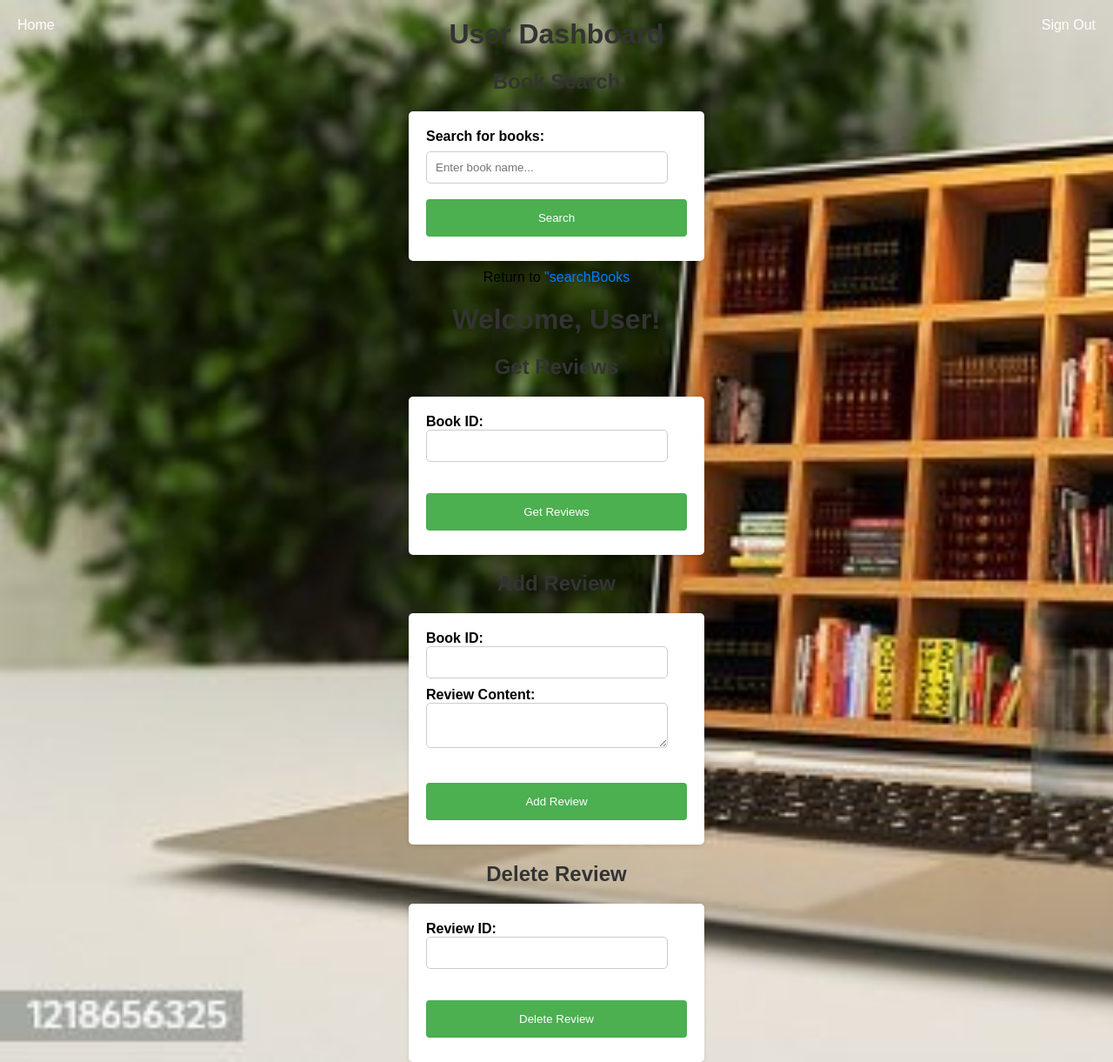
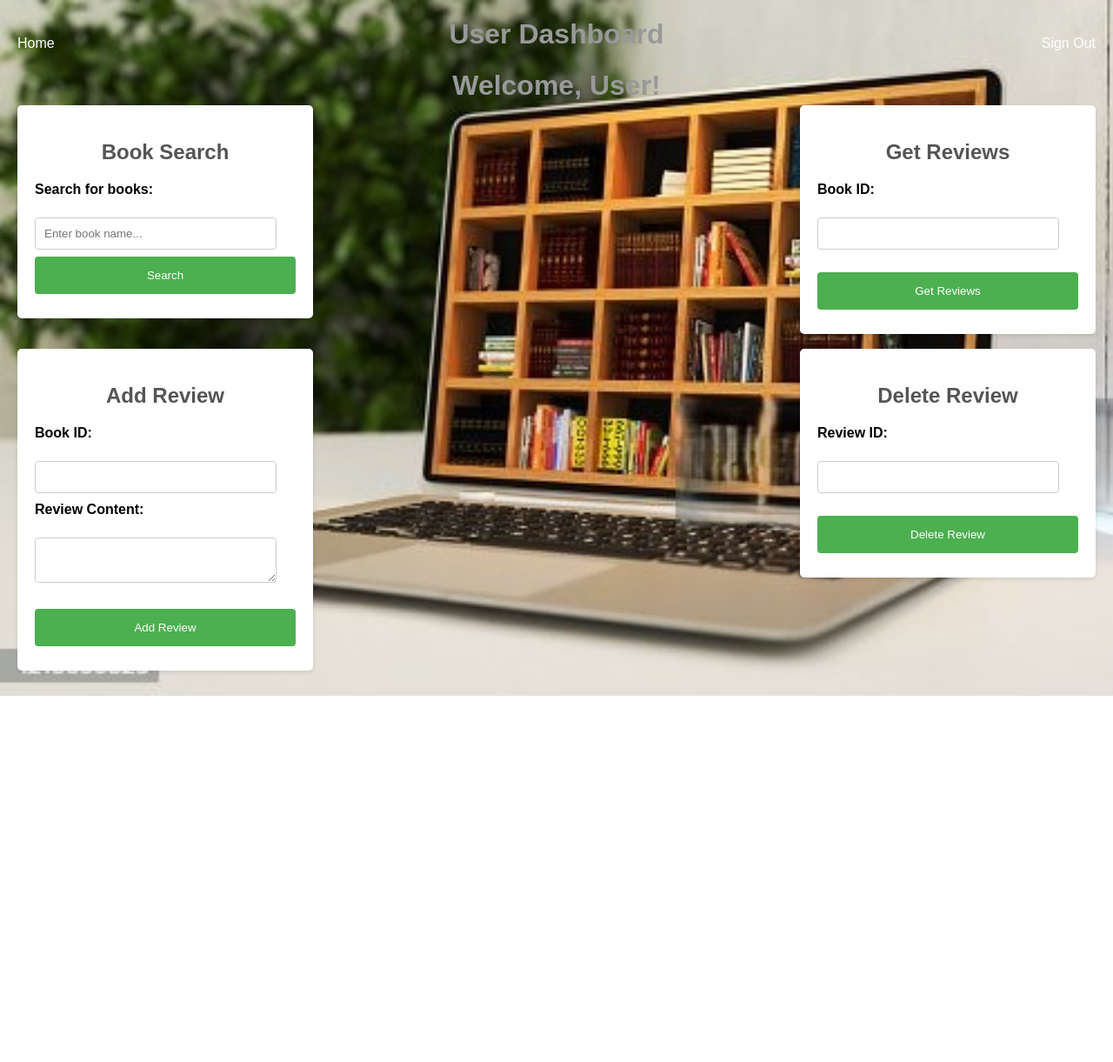
Before and after one commit to Deiaa-alzyat/Book_store_project, a Flask app: page /user in a window 1280 px wide. Shown: the whole page at 87% size. After the commit the page ends 800 px from the top, so only its background shows below. Run offline with Flask 3, Linux system fonts and the light colour scheme.

Commit message:
11Apr2024

```diff
--- a/static/css/user.css
+++ b/static/css/user.css
@@ -5,41 +5,47 @@ body {
     margin: 0;
     padding: 0;
     background-repeat: no-repeat;
-            box-sizing: border-box;
-	    background-size: cover;
+    background-attachment: fixed; /* Ensures the background covers the whole page */
+    background-size: cover; /* Cover the entire page with the background */
+    position: relative; /* Needed for absolute positioning of child elements */
 }
 
 h1 {
     text-align: center;
-            color: #333;
+    color: #999;
 }
 
 h2 {
     text-align: center;
-            color: #333;
+    color: #555; /* Changed to a darker shade of gray for better readability */
 }
 
+/* General form styling */
 form {
-            max-width: 300px;
+    width: 300px; /* Fixed width for all forms */
     margin: 0 auto;
     padding: 20px;
     background-color: #fff;
     border-radius: 5px;
     box-shadow: 0 2px 5px rgba(0, 0, 0, 0.1);
+    position: absolute; /* Position forms absolutely within the body */
 }
 
 label {
     font-weight: bold;
+    display: block; /* Ensure the label is on a new line */
+    margin-top: 10px; /* Space above labels */
 }
 
-        input[type="text"] {
-            width: 100%;
+input[type="text"],
+input[type="number"],
+textarea {
+    width: calc(100% - 22px); /* Adjust width to fit the form */
     padding: 10px;
-            margin: 8px 0;
-            display: inline-block;
+    margin-top: 5px; /* Space below labels */
     border: 1px solid #ccc;
     border-radius: 4px;
-            box-sizing: border-box;
+    box-sizing: border-box; /* Include padding and border in the element's total width and height */
 }
 
 button[type="submit"] {
@@ -57,11 +63,6 @@ body {
     background-color: #45a049;
 }
 
-        p {
-            text-align: center;
-            margin-top: 10px;
-        }
-
 a {
     color: #007bff;
     text-decoration: none;
@@ -71,32 +72,29 @@ body {
     text-decoration: underline;
 }
 
-
-	/* Adjust the position of the "Home" link */
-.home-link {
+/* Link positioning */
+.home-link, .signout-link {
     position: absolute;
-    top: 20px; /* Adjust as needed */
-    left: 20px; /* Adjust as needed */
-    color: white; /* Adjust text color as needed */
+    top: 20px;
+    color: white;
 }
 
-/* Adjust the position of the "Sign Out" link */
-.signout-link {
-    position: absolute;
-    top: 20px; /* Adjust as needed */
-    right: 20px; /* Adjust as needed */
-    color: white; /* Adjust text color as needed */
+.home-link { left: 20px; }
+.signout-link { right: 20px; }
+
+/* Form positioning */
+#search-book-form, #get-reviews-form {
+    top: 100px; /* Adjusted to align with the top of the forms */
 }
 
-/* Style for form inputs */
-input[type="text"],
-input[type="number"],
-input[type="float"],
-textarea {
-    width: calc(100% - 22px); /* Adjusted width */
-    padding: 10px;
-    margin-bottom: 10px;
-    border: 1px solid #ccc;
-    border-radius: 5px;
-    box-sizing: border-box;
+#add-review-form, #delete-review-form {
+    top: 380px; /* Adjusted to align with the top of the forms */
 }
+
+#search-book-form, #add-review-form {
+    left: 20px;
+}
+
+#get-reviews-form, #delete-review-form {
+    right: 20px;
+}
--- a/templates/user.html
+++ b/templates/user.html
@@ -9,33 +9,32 @@
 <body>
 
     <h1>User Dashboard</h1>
-    <h2>Book Search</h2>
     <form id="search-book-form" onsubmit="searchBooks(event)">
+	<h2>Book Search</h2>
         <label for="query">Search for books:</label><br>
         <input type="text" id="search-query" placeholder="Enter book name...">
-        <button type="submit" onclick="searchBooks()">Search</button>
+        <button type="submit">Search</button>
     </form>
     <div id="book-results">
         <!-- Display search results here -->
     </div>
-    <p>Return to <a href="/searchBooks">"searchBooks</a></p>
     <script src="{{ url_for('static', filename='js/user.js') }}"></script>
 
     <a href="/" class="home-link">Home</a>
     <a href="{{ url_for('routes.logout') }}" class="signout-link">Sign Out</a>
-    <h1>Welcome, User!</h1>
+    <h1 id="welcome-message">Welcome, User!</h1>
 
     <!-- Form to get reviews -->
-    <h2>Get Reviews</h2>
     <form id="get-reviews-form" onsubmit="getReviews(event)">
+	<h2>Get Reviews</h2>
         <label for="book_id">Book ID:</label><br>
         <input type="number" id="book_id" name="book_id" required><br><br>
         <button type="submit">Get Reviews</button>
     </form>
 
     <!-- Form to add review -->
-    <h2>Add Review</h2>
     <form id="add-review-form" onsubmit="addReview(event)">
+	<h2>Add Review</h2>
         <label for="book_id">Book ID:</label><br>
         <input type="number" id="book_id" name="book_id" required><br>
         <label for="content">Review Content:</label><br>
@@ -44,8 +43,8 @@
     </form>
 
     <!-- Form to delete review -->
-    <h2>Delete Review</h2>
     <form id="delete-review-form" onsubmit="deleteReview(event)">
+	<h2>Delete Review</h2>
         <label for="review_id">Review ID:</label><br>
         <input type="number" id="review_id" name="review_id" required><br><br>
         <button type="submit">Delete Review</button>
```
Also changed, not shown: static/js/script.js (+28 -1 lines). Lines whose indentation alone changed are shown as unchanged.
